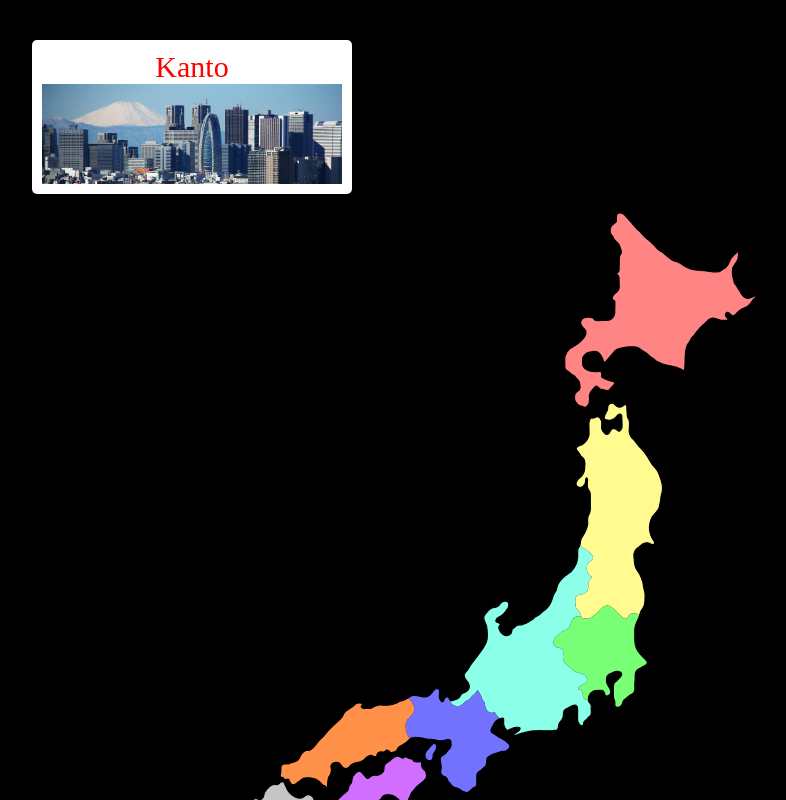
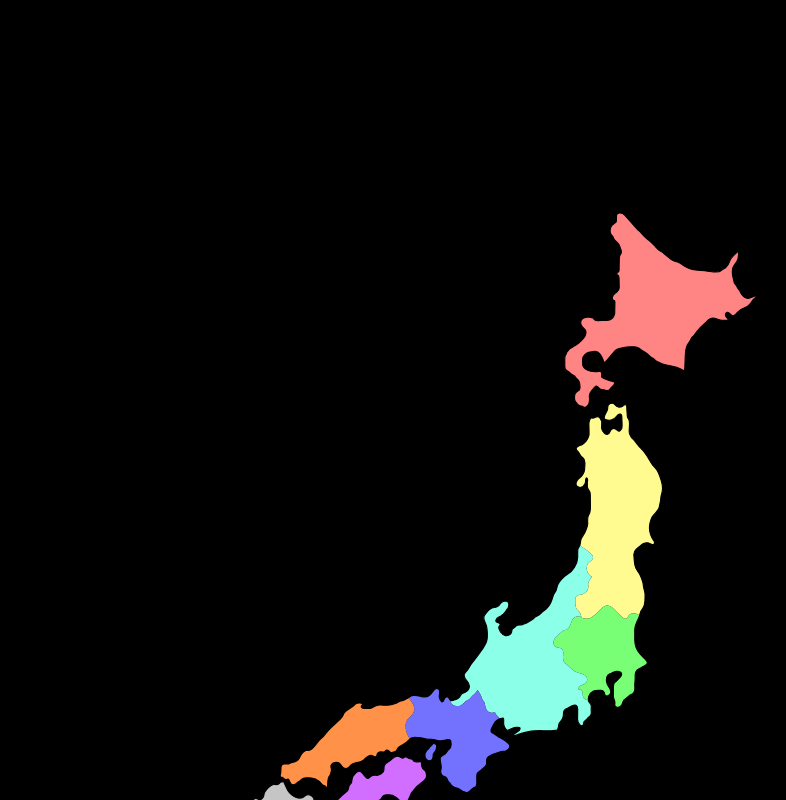
Before and after one commit to RumonHasan/svg-test, a React (Vite) app: page / in a window 1280 px wide. Shown: the top 800 px of the page, without its empty margins (8-794 px from the left). Built offline with nearby package versions, Linux system fonts and the light colour scheme.

Commit message:
hover changes

```diff
--- a/src/components/SVGApproach/SVGApproach.jsx
+++ b/src/components/SVGApproach/SVGApproach.jsx
@@ -1,6 +1,6 @@
 import { ReactSVG } from 'react-svg';
 import './styles.css';
-import { useState, useEffect, useRef, memo, useCallback } from 'react';
+import { useState, useRef, useCallback, useEffect } from 'react';
 // main svg import
 import jpSvg from '../../assets/jp_2.svg';
 // images of regions
@@ -50,31 +50,12 @@ const darken_rgb_vals = (rgbColor, darkeningFactor) => {
   return `rgb(${r}%, ${newG}%, ${newB}%)`;
 };
 
-// custom label ref for text tooltip
-// eslint-disable-next-line react/prop-types, react/display-name
-const CustomToolTip = ({ pref_label }) => {
-  const tooltipRef = useRef();
-
-  return (
-    <div
-      ref={tooltipRef}
-      style={{ color: 'red', fontSize: '30px' }}
-      className="tooltip-container"
-    >
-      <span>{pref_label}</span>
-      <img src={Images[pref_label]} height={100} width={300} alt="Pref" />
-    </div>
-  );
-};
-
 // cusom svg approach
 const SVGApproach = () => {
   const [map, setMap] = useState(jpSvg);
   const mapRef = useRef();
   // data to update tooltip data
-  const [tooltipData, setToolTipData] = useState({
-    prefLabel: 'Kanto',
-  });
+  const [pref, setPref] = useState('');
 
   // custom modificatio of svg map
   const getSvgInjectionElements = useCallback((svg) => {
@@ -119,6 +100,7 @@ const SVGApproach = () => {
         path.style.stroke = 'black'; // Add a black border
         path.style.strokeWidth = '2px';
         // need to update the custom tooltip in mouseover function only
+        // setPref(pref_title);
       });
       // resetting to original colors
       path.addEventListener('mouseout', () => {
@@ -148,12 +130,6 @@ const SVGApproach = () => {
           // style={{ transform: 'scale(0.5)', transformOrigin: 'top left' }}
         />
       </div>
-
-      <div>
-        {tooltipData.prefLabel !== '' && (
-          <CustomToolTip pref_label={tooltipData.prefLabel} />
-        )}
-      </div>
     </div>
   );
 };
--- a/src/components/SVGApproach/styles.css
+++ b/src/components/SVGApproach/styles.css
@@ -1,5 +1,6 @@
 .tooltip-container {
   position: absolute;
+  top: 0;
   background-color: white;
   padding: 10px;
   border-radius: 5px;
@@ -9,7 +10,7 @@
   justify-content: center;
   align-items: center;
   width: 300px;
-  top: 0;
+  transition: 0.5s ease-in-out;
 }
 
 .tooltip-text {
```
